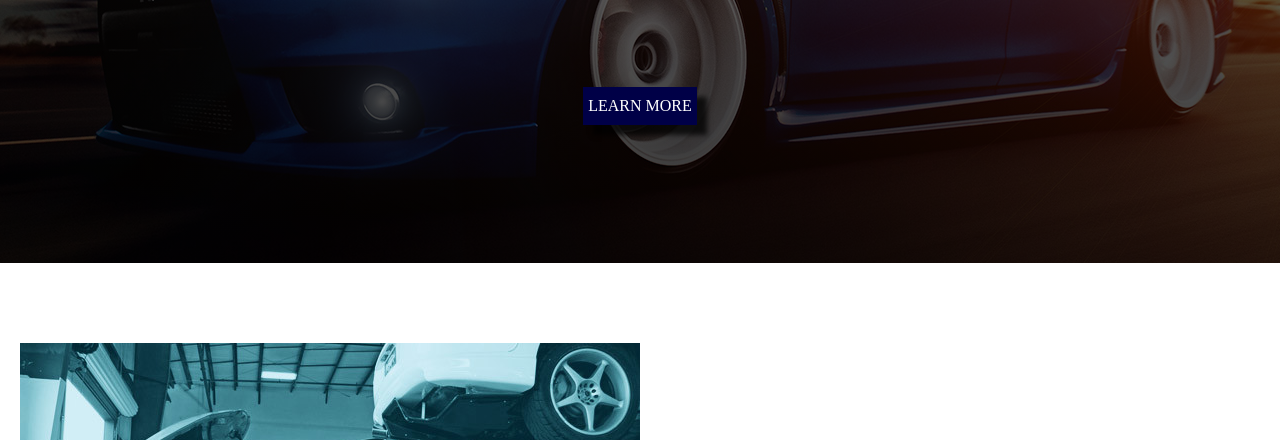
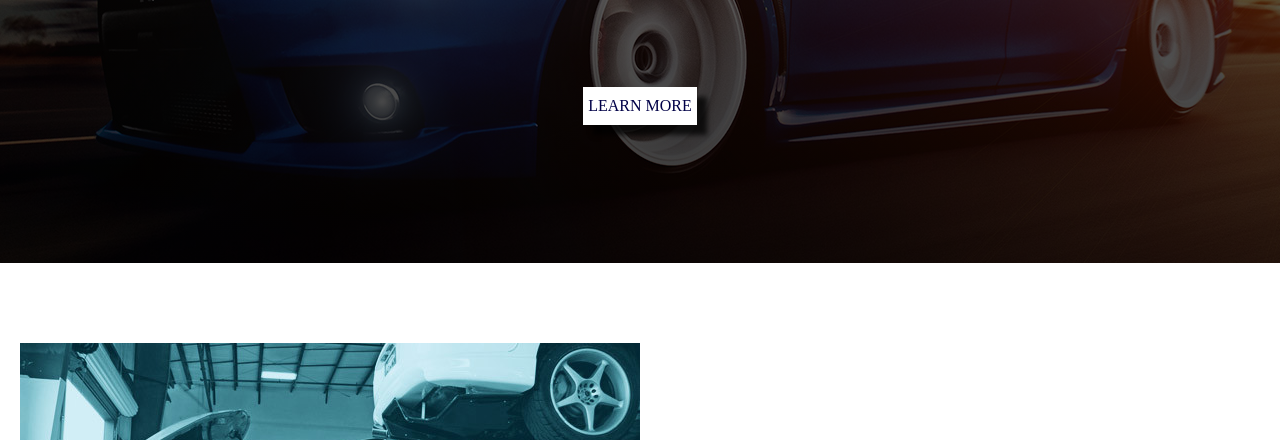
Before and after one commit to mattcardenas/mattcardenas.github.io, a plain HTML site: page index.html in a window 1280 px wide. In both pictures the pointer is over the link "LEARN MORE". Shown: the part 357-797 px from the top of the page. Drawn offline with Linux system fonts and the light colour scheme; a web font is replaced by a local one.

Commit message:
added .button:hover effect

```diff
--- a/css/style.css
+++ b/css/style.css
@@ -28,6 +28,11 @@ hr.style-one {
     background-color: #000047;
     text-decoration: none;
     text-transform: uppercase;
+}
+
+.button:hover {
+    background-color: #fff;
+    color: #000047;
 }
 
 header {
```
